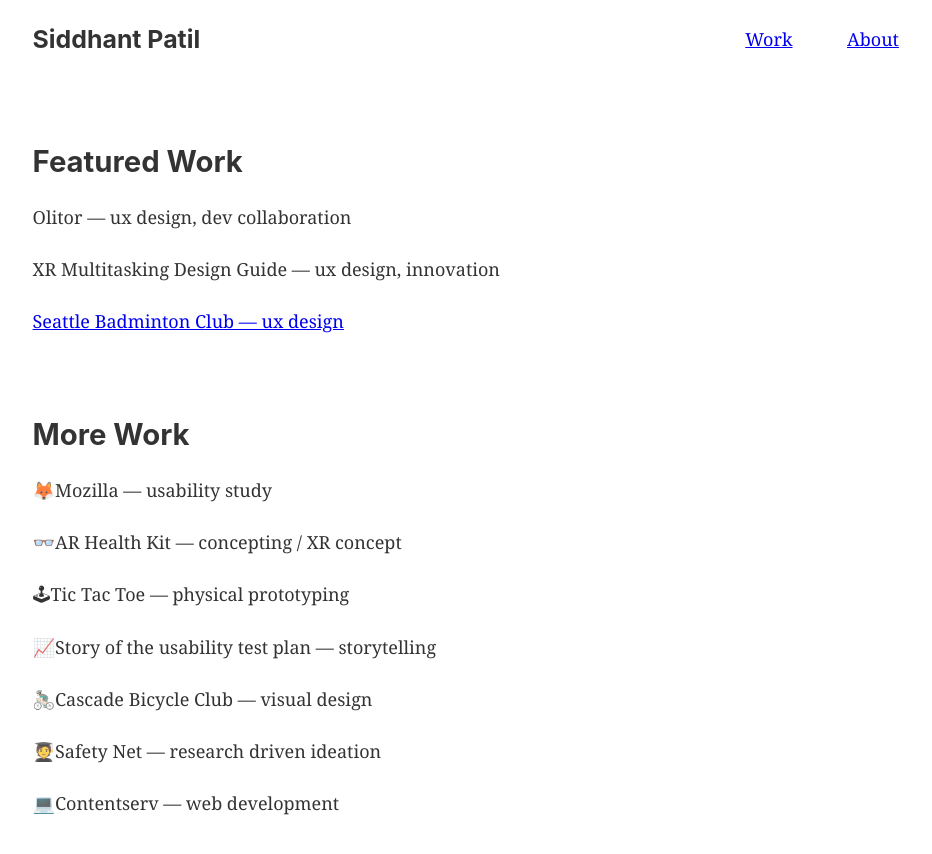
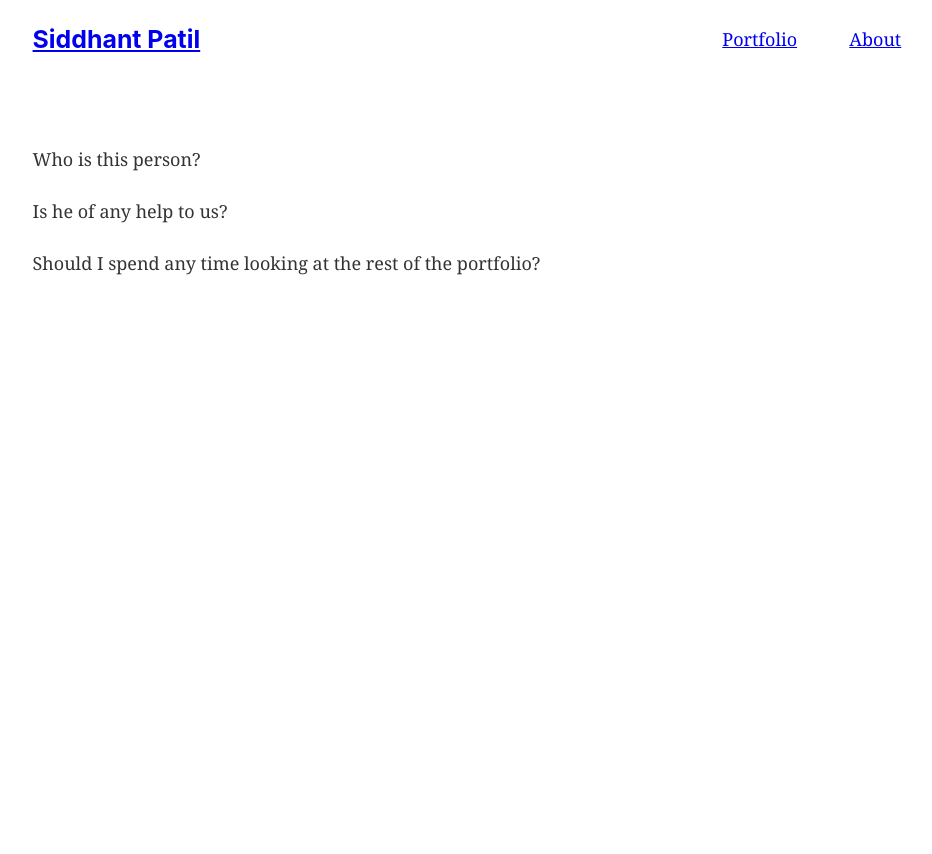
Before and after one commit to sidomatic11/portfolio-2021, a Gatsby site: page / in a window 1280 px wide. Shown: the whole page, without its empty margins (147-1079 px from the left). After the commit the page ends 800 px from the top, so only its background shows below. Built offline with nearby package versions, Linux system fonts and the light colour scheme; Gatsby itself is replaced by a stand-in of ours.

Commit message:
projects on notion

```diff
--- a/src/components/layout.css
+++ b/src/components/layout.css
@@ -2,6 +2,7 @@
   font-family: sans-serif;
   -ms-text-size-adjust: 100%;
   -webkit-text-size-adjust: 100%;
+  scroll-behavior: smooth;
 }
 body {
   margin: 0;
--- a/src/components/layout.js
+++ b/src/components/layout.js
@@ -21,8 +21,8 @@
         margin: "auto auto 40px auto",
         maxWidth: 960,
       }}>
-        <h3 style={{'flex-grow': "10"}}>Siddhant Patil</h3>
-        <Link to="/" style={{'flex-grow': "1"}}>Work</Link>
+        <Link to="/"  style={{'flex-grow': "10"}}><h3>Siddhant Patil</h3></Link>
+        <Link to="https://www.notion.so/Portfolio-Siddhant-Patil-86ba31ee936e496b91234dd099667b85" style={{'flex-grow': "1"}}>Portfolio</Link>
         <Link to="/about/" style={{'flex-grow': "1"}}>About</Link>
       </header>
 
--- a/src/pages/index.js
+++ b/src/pages/index.js
@@ -7,20 +7,12 @@
 const IndexPage = () => (
   <Layout>
     {/* <SEO title="Home" /> */}
+    <div style={{"height":"500px"}}>
+      <p>Who is this person?</p>
+      <p>Is he of any help to us?</p>
+      <p>Should I spend any time looking at the rest of the portfolio?</p>
+    </div>
 
-    <h2>Featured Work</h2>
-    <p>Olitor &mdash; ux design, dev collaboration</p>
-    <p>XR Multitasking Design Guide &mdash; ux design, innovation</p>
-    <Link to="/sbc/"><p>Seattle Badminton Club &mdash; ux design</p></Link>
-    <h2>&nbsp;</h2>
-    <h2>More Work</h2>
-    <p>🦊Mozilla &mdash; usability study</p>
-    <p>👓AR Health Kit &mdash; concepting / XR concept</p>
-    <p>🕹Tic Tac Toe &mdash; physical prototyping</p>
-    <p>📈Story of the usability test plan &mdash; storytelling</p>
-    <p>🚴🏻&zwj;♂️Cascade Bicycle Club &mdash; visual design</p>
-    <p>🧑&zwj;🎓Safety Net &mdash; research driven ideation</p>
-    <p>💻Contentserv &mdash; web development</p>
 
   </Layout>
 )
```
Also changed, not shown: src/pages/portfolio.js (added, +27 -0 lines).
